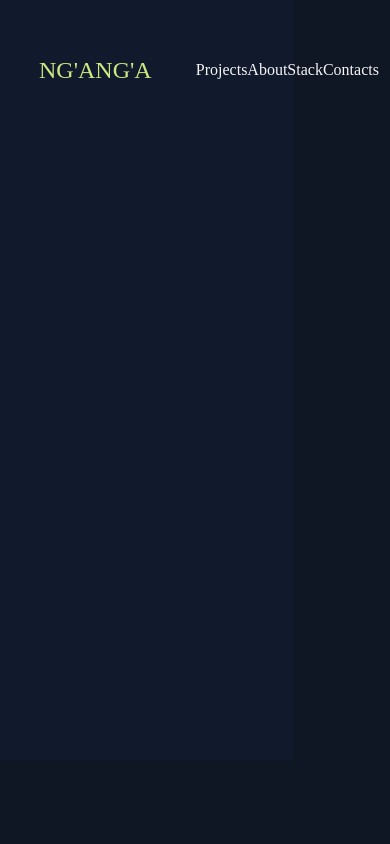
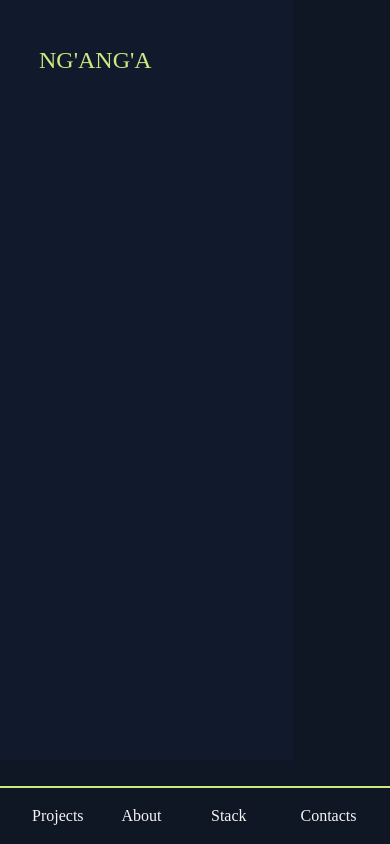
Before and after one commit to devjamesnjoroge/portfolio, an Angular app: page / in a window 390 px wide. Built offline with nearby package versions, Linux system fonts and the light colour scheme; a web font is replaced by a local one.

Commit message:
ft: add responsiveness to nav links

```diff
--- a/src/app/app.component.ts
+++ b/src/app/app.component.ts
@@ -6,5 +6,5 @@ import { Component } from '@angular/core';
   styleUrls: ['./app.component.css']
 })
 export class AppComponent {
-  title = 'portfolio';
+  title = 'James Nganga';
 }
--- a/src/app/components/navbar/navbar.component.html
+++ b/src/app/components/navbar/navbar.component.html
@@ -10,3 +10,14 @@
     </ul>
 </nav>
 <div class="bg"></div>
+
+<div class="nav-footer">
+
+    <ul class="mt-3">
+        <li><a href="">Projects</a></li>
+        <li><a href="">About</a></li>
+        <li><a href="">Stack</a></li>
+        <li><a href="">Contacts</a></li>
+    </ul>
+
+</div>
--- a/src/styles.css
+++ b/src/styles.css
@@ -53,3 +53,48 @@ nav ul li a:hover{
     top: 0;
     z-index: -1;
 }
+
+.nav-footer{
+    display: none;
+}
+
+@media screen and (max-width: 768px) {
+
+    nav ul{
+        display: none;
+    }
+
+    .nav-footer{
+        position: absolute;
+        bottom: 0;
+        display: flex;
+        border-top: 2px solid #CBE981;
+    }
+
+    .nav-footer ul{
+        display: flex;
+        align-items: center;
+        list-style: none;
+        justify-content: space-between;
+        text-align: center;
+        width: 100vw;
+    }
+
+    .nav-footer ul li{
+        width: 100%;
+        display: flex;
+        align-items: center;
+        text-align: center;
+        justify-content: space-between;
+    }
+
+    .nav-footer ul li a{
+        text-decoration: none;
+        color: #f5f5f5;
+    }
+
+    .nav-footer ul li a:hover{
+        color: #CBE981;
+    }
+
+}
```
